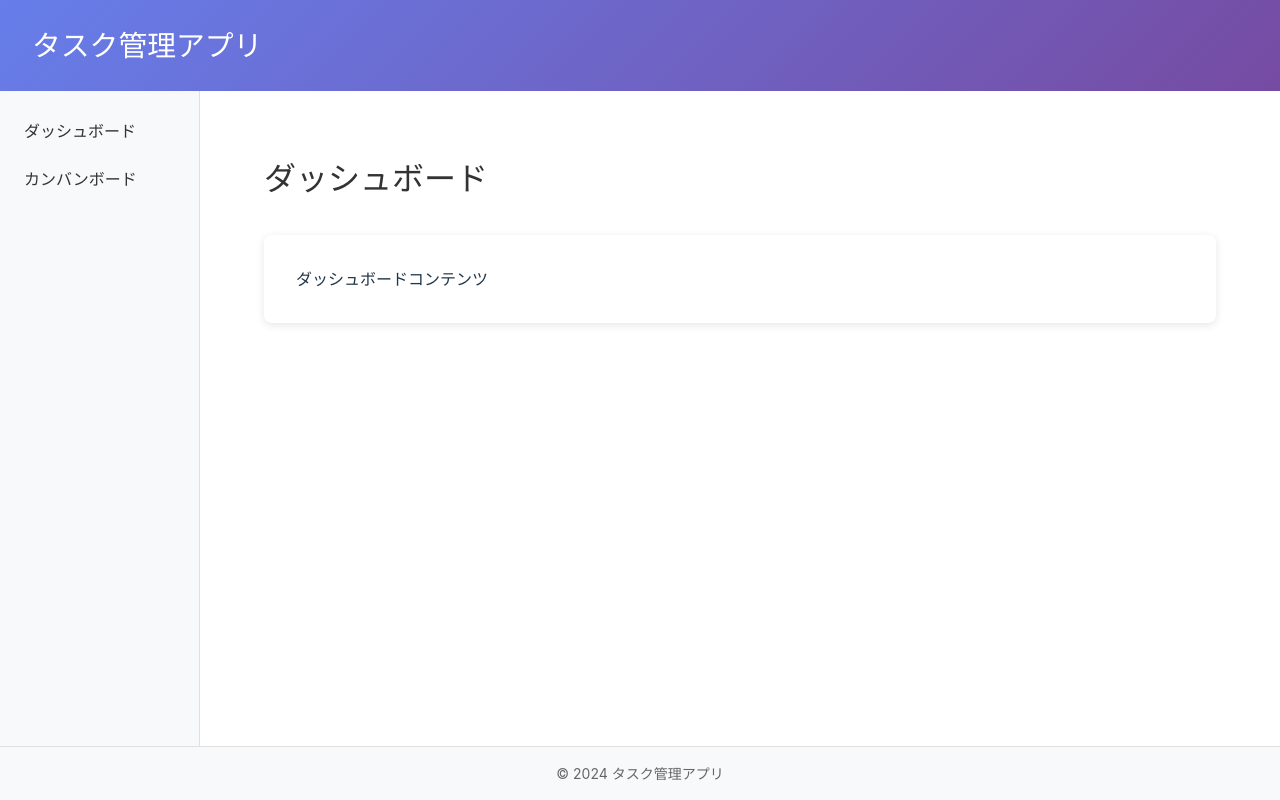
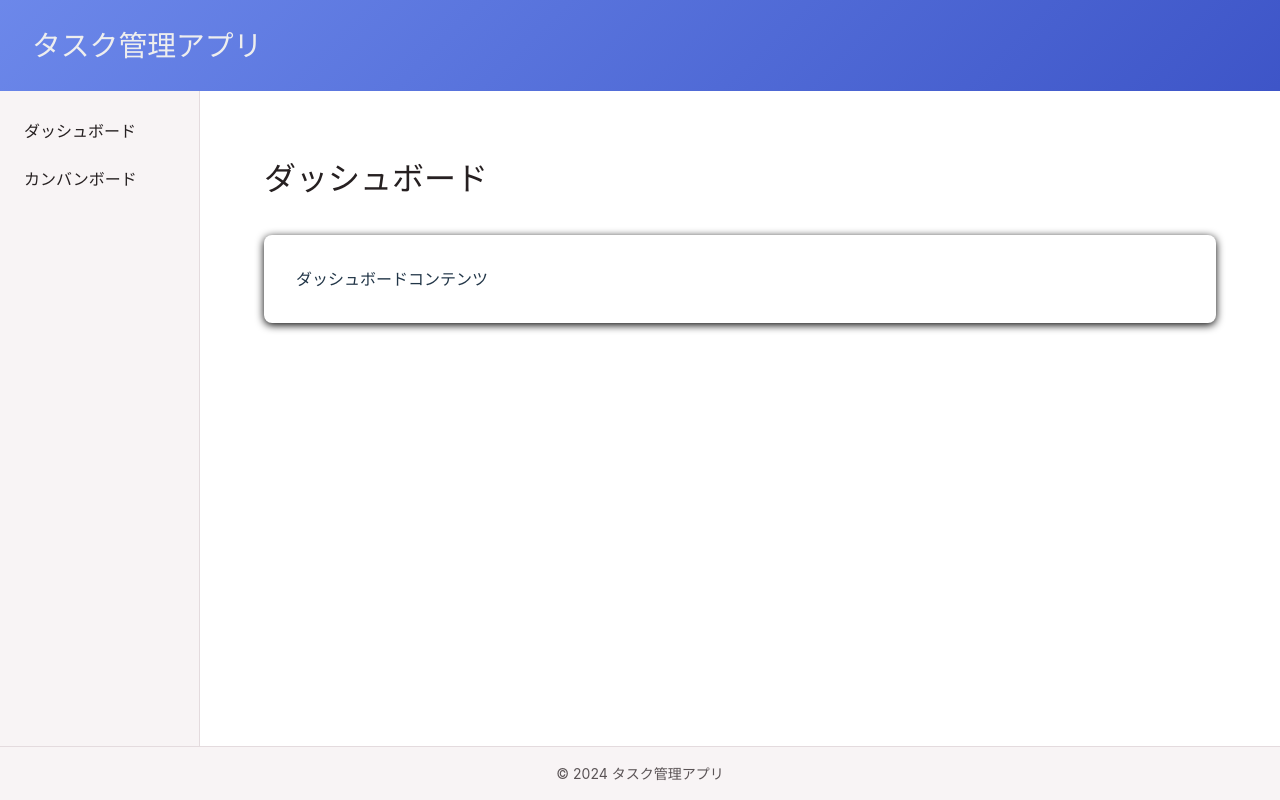
Before and after one commit to shirachin/KanbanTask, a Vue app in the folder frontend/: page / in a window 1280 px wide. Built offline with nearby package versions, Linux system fonts and the light colour scheme.

Commit message:
_color.scss 作成

```diff
--- a/frontend/index.html
+++ b/frontend/index.html
@@ -1,5 +1,5 @@
 <!DOCTYPE html>
-<html lang="en">
+<html lang="ja">
   <head>
     <meta charset="UTF-8">
     <link rel="icon" href="/favicon.ico">
--- a/frontend/src/App.vue
+++ b/frontend/src/App.vue
@@ -23,6 +23,8 @@ import Dashboard from './views/Dashboard.vue'
 </script>
 
 <style lang="scss" scoped>
+@import './styles/_color';
+
 .app {
   min-height: 100vh;
   width: 100%;
@@ -37,10 +39,10 @@ import Dashboard from './views/Dashboard.vue'
 
 .header {
   grid-area: header;
-  background: linear-gradient(135deg, #667eea 0%, #764ba2 100%);
-  color: white;
+  background: linear-gradient(135deg, $primary-gradient-start 0%, $primary-gradient-end 100%);
+  color: $text-white;
   padding: 1.5rem 2rem;
-  box-shadow: 0 2px 4px rgba(0, 0, 0, 0.1);
+  box-shadow: $shadow-sm;
 
   h1 {
     margin: 0;
@@ -51,8 +53,8 @@ import Dashboard from './views/Dashboard.vue'
 
 .nav {
   grid-area: nav;
-  background: #f8f9fa;
-  border-right: 1px solid #e0e0e0;
+  background: $background-gray;
+  border-right: 1px solid $border-color;
   padding: 1rem 0;
 }
 
@@ -65,18 +67,18 @@ import Dashboard from './views/Dashboard.vue'
 .nav-link {
   display: block;
   padding: 0.75rem 1.5rem;
-  color: #333;
+  color: $text-primary;
   text-decoration: none;
   transition: background-color 0.2s;
 
   &:hover {
-    background-color: #e9ecef;
+    background-color: $background-gray-hover;
   }
 
   &:active,
   &.active {
-    background-color: #667eea;
-    color: white;
+    background-color: $primary-color;
+    color: $text-white;
   }
 }
 
@@ -84,16 +86,16 @@ import Dashboard from './views/Dashboard.vue'
   grid-area: main;
   padding: 2rem;
   overflow-y: auto;
-  background: #ffffff;
+  background: $background-light;
 }
 
 .footer {
   grid-area: footer;
-  background: #f8f9fa;
-  border-top: 1px solid #e0e0e0;
+  background: $background-gray;
+  border-top: 1px solid $border-color;
   padding: 1rem 2rem;
   text-align: center;
-  color: #666;
+  color: $text-secondary;
   font-size: 0.875rem;
 
   p {
--- a/frontend/src/style.scss
+++ b/frontend/src/style.scss
@@ -1,11 +1,13 @@
+@import './styles/_color';
+
 :root {
   font-family: Inter, system-ui, Avenir, Helvetica, Arial, sans-serif;
   line-height: 1.5;
   font-weight: 400;
 
   color-scheme: light dark;
-  color: rgba(255, 255, 255, 0.87);
-  background-color: #242424;
+  color: $text-white;
+  background-color: $background-dark;
 
   font-synthesis: none;
   text-rendering: optimizeLegibility;
@@ -32,21 +34,21 @@ body {
 
 a {
   font-weight: 500;
-  color: #646cff;
+  color: $primary-color;
   text-decoration: inherit;
 
   &:hover {
-    color: #535bf2;
+    color: $primary-hover;
   }
 }
 
 @media (prefers-color-scheme: light) {
   :root {
     color: #213547;
-    background-color: #ffffff;
+    background-color: $background-light;
   }
 
   a:hover {
-    color: #747bff;
+    color: $primary-hover;
   }
 }
--- /dev/null
+++ b/frontend/src/styles/_color.scss
@@ -0,0 +1,47 @@
+// ベースカラー（色相）
+$hue-primary: 270deg;    // プライマリ（紫）
+$hue-secondary: 220deg; // セカンダリ（青）
+$hue-success: 145deg;   // 成功（緑）
+$hue-danger: 15deg;      // 危険（赤）
+$hue-neutral: 0deg;      // ニュートラル（グレー）
+
+// プライマリカラー（oklch）
+$primary-gradient-start: oklch(0.65 0.15 $hue-primary);
+$primary-gradient-end: oklch(0.50 0.18 $hue-primary);
+$primary-color: oklch(0.65 0.15 $hue-primary);
+$primary-hover: oklch(0.60 0.16 $hue-primary);
+
+// セカンダリカラー（oklch）
+$secondary-color: oklch(0.90 0.01 $hue-neutral);
+$secondary-hover: oklch(0.85 0.01 $hue-neutral);
+
+// 成功カラー（oklch）
+$success-color: oklch(0.65 0.15 $hue-success);
+$success-hover: oklch(0.60 0.16 $hue-success);
+
+// 危険カラー（oklch）
+$danger-color: oklch(0.60 0.20 $hue-danger);
+$danger-hover: oklch(0.55 0.22 $hue-danger);
+
+// 背景色（oklch）
+$background-dark: oklch(0.20 0.01 $hue-neutral);
+$background-light: oklch(1.0 0 $hue-neutral);
+$background-gray: oklch(0.97 0.005 $hue-neutral);
+$background-gray-hover: oklch(0.93 0.005 $hue-neutral);
+
+// テキスト色（oklch）
+$text-primary: oklch(0.25 0.01 $hue-neutral);
+$text-secondary: oklch(0.45 0.01 $hue-neutral);
+$text-tertiary: oklch(0.60 0.01 $hue-neutral);
+$text-white: oklch(0.95 0 $hue-neutral);
+
+// ボーダー色（oklch）
+$border-color: oklch(0.90 0.01 $hue-neutral);
+$border-light: oklch(0.95 0 $hue-neutral / 0.1);
+
+// シャドウ（oklchベースの色を使用）
+$shadow-sm: 0 2px 4px oklch(0 0 $hue-neutral / 0.1);
+$shadow-md: 0 2px 8px oklch(0 0 $hue-neutral / 0.1);
+$shadow-lg: 0 4px 16px oklch(0 0 $hue-neutral / 0.15);
+$shadow-primary: 0 5px 15px oklch(0.65 0.15 $hue-primary / 0.4);
+$shadow-primary-sm: 0 2px 8px oklch(0.65 0.15 $hue-primary / 0.3);
--- a/frontend/src/views/Dashboard.vue
+++ b/frontend/src/views/Dashboard.vue
@@ -15,6 +15,8 @@
 </script>
 
 <style lang="scss" scoped>
+@import '../styles/_color';
+
 .dashboard {
   padding: 2rem;
   max-width: 1400px;
@@ -26,15 +28,15 @@
 
   h2 {
     margin: 0;
-    color: #333;
+    color: $text-primary;
     font-size: 2rem;
   }
 }
 
 .dashboard-content {
-  background: white;
+  background: $background-light;
   border-radius: 8px;
   padding: 2rem;
-  box-shadow: 0 2px 8px rgba(0, 0, 0, 0.1);
+  box-shadow: $shadow-md;
 }
 </style>
```
